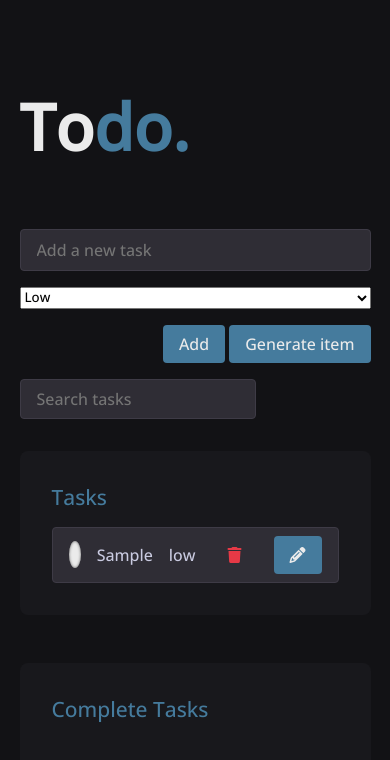
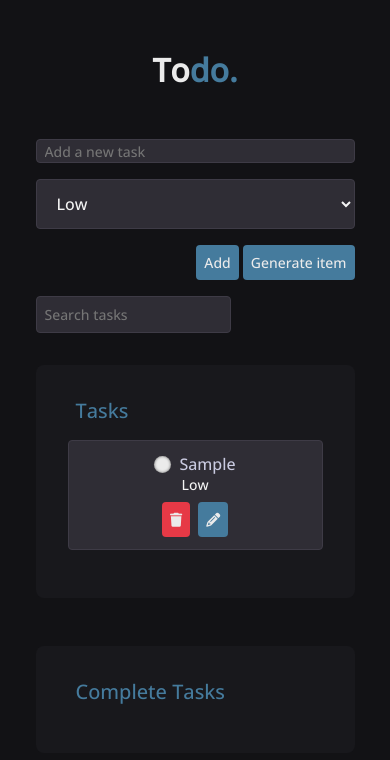
Before and after one commit to SofiaPerassi/TodoApp, a website with bundled scripts: page index.html in a window 390 px wide. Both pictures are taken after typing "Sample" into the empty fields and a click on the button "Add". Built offline with nearby package versions, Linux system fonts and the light colour scheme.

Commit message:
css changes for responsive

```diff
--- a/index.html
+++ b/index.html
@@ -23,7 +23,7 @@
       <div id="form">
         <input type="text" id="todo-input" placeholder="Add a new task" />
         <!-- Priority selector -->
-        <select id="todo-priority">
+        <select id="todo-priority" class="priority-select">
           <option value="low">Low</option>
           <option value="medium">Medium</option>
           <option value="high">High</option>
@@ -53,12 +53,15 @@
         </div>
         <div class="list-container">
           <li class="todo-item" id="todo-item-template">
+            <div class="mobile">
               <div class="toggle-checkbox">
                 <i class="fa-solid fa-check"></i>
               </div>
               <span class="title"></span>
+              <input type="text" class="edit-input" style="display:none;">
+            </div>
             <span class="priority"></span>
-            <input type="text" class="edit-input" style="display:none;">
+            <div class="actions">
               <button class="delete">
                 <i class="fa-solid fa-trash"></i>
               </button>
@@ -68,6 +71,7 @@
               <button class="save" style="display: none">
                 <i class="fa-solid fa-save"></i>
               </button>
+            </div>
           </li>
         </div>
       </ul>
--- a/src/css/style.css
+++ b/src/css/style.css
@@ -1,15 +1,21 @@
 body {
   background-color: #121215;
   box-sizing: border-box;
+  margin: 0;
+  padding: 0;
+  color: #ebebeb;
 }
 
 body * {
   font-family: "Open Sans", sans-serif;
+  box-sizing: inherit;
 }
 
 .page-title {
   color: #ebebeb;
   font-size: 4rem;
+  text-align: center;
+  margin: 2rem 0;
 }
 
 .page-title > .color {
@@ -17,7 +23,7 @@ body * {
 }
 
 .container {
-  padding: 2rem 0;
+  padding: 2rem 1rem;
   max-width: 50vw;
   margin: 0 auto;
   display: flex;
@@ -32,7 +38,7 @@ body * {
 }
 
 input {
-  padding: 0.5rem 1rem;
+  padding: 0.75rem 1rem;
   font-size: 1rem;
   border-radius: 0.25rem;
   background-color: #2f2d35;
@@ -42,17 +48,18 @@ input {
 }
 
 button {
-  padding: 0.5rem 1rem;
+  padding: 0.75rem 1rem;
   font-size: 1rem;
   border: none;
   border-radius: 0.25rem;
   background-color: #457b9d;
   color: #ebebeb;
   cursor: pointer;
+  transition: background-color 0.3s ease;
 }
 
 button:hover:not(.delete) {
-  background-color: #457b9d;
+  background-color: #346e8d;
 }
 
 ul {
@@ -62,11 +69,11 @@ ul {
   background-color: #18181c;
   max-height: 20rem;
   overflow-y: auto;
-  border-radius: .5rem;
+  border-radius: 0.5rem;
 }
 
 ul > .title {
-  font-size: 21px;
+  font-size: 1.25rem;
   color: #457b9d;
   margin-bottom: 1rem;
 }
@@ -77,32 +84,68 @@ li {
 
 input[type="checkbox"] {
   cursor: pointer;
+  width: 17px;
+  height: 17px;
+  border-radius: 50%;
 }
 
 #form > .action-row {
   margin-left: auto;
 }
 
+.todo-item {
+  color: #cacbe1;
+  display: flex;
+  flex-direction: row;
+  padding: 1rem;
+  border: solid 1px #3e3b46;
+  border-radius: 0.25rem;
+  background-color: #2f2d35;
+  margin-bottom: 1rem;
+  justify-content: space-between;
+  align-items: center;
+}
+
+.todo-item > .title-container {
+  display: flex;
+  align-items: center;
+  column-gap: 0.5rem;
+}
+
+.todo-item > .priority {
+  color: #f4f4f4;
+  font-size: 0.875rem;
+  text-transform: capitalize;
+}
+
+.todo-item > .actions {
+  display: flex;
+  column-gap: 0.5rem;
+  margin-top: 0.5rem;
+}
+
 .todo-item > .delete {
   border: none;
   background-color: transparent;
-  margin-left: auto;
   color: #e63946;
+  cursor: pointer;
+  transition: color 0.3s ease;
 }
 
-.todo-item {
-  color: #cacbe1;
-  display: flex;
-  column-gap: 1rem;
-  align-items: center;
-  padding: 0.5rem 1rem;
-  border: solid 1px #3e3b46;
-  border-radius: 0.25rem;
-  background-color: #2f2d35;
+.todo-item > .delete:hover {
+  color: #ff4a5e;
+}
+
+.todo-item:hover {
+  background-color: #3e3b46;
+}
+
+.delete {
+  background-color: #e63946;
 }
 
 #completed-list > .todo-item {
-  opacity: .5;
+  opacity: 0.5;
 }
 
 #completed-list .todo-item > .title {
@@ -121,12 +164,10 @@ input[type="checkbox"] {
   display: flex;
   align-items: center;
   justify-content: center;
-  padding: 5px;
+  padding: 0;
   font-size: 14px;
   cursor: pointer;
-  -webkit-box-shadow: inset 0px 0px 3px 0px rgba(0, 0, 0, 0.58);;
-  -moz-box-shadow: inset 0px 0px 3px 0px rgba(0, 0, 0, 0.58);;
-  box-shadow: inset 0px 0px 3px 0px rgba(0, 0, 0, 0.58);;
+  box-shadow: inset 0px 0px 3px 0px rgba(0, 0, 0, 0.58);
 }
 
 #active-list .toggle-checkbox {
@@ -146,8 +187,68 @@ input[type="checkbox"] {
   display: none;
 }
 
-@media (max-width: 750px) {
-  .container{
-    max-width: 90vw;
+.mobile {
+  display: flex;
+  justify-content: space-around;
+  align-items: center;
+}
+
+.title{
+  padding-left: 0.5rem;
+}
+
+.priority-select{
+  padding: 0.75rem 1rem;
+  font-size: 1rem;
+  border-radius: 0.25rem;
+  background-color: #2f2d35;
+  color: #f4f4f4;
+  border: solid 1px #3e3b46;
+  outline: none;
+}
+
+@media (max-width: 900px) {
+  .todo-item {
+    flex-direction: column;
   }
 }
+
+
+@media (max-width: 750px) {
+  .container {
+    max-width: 90vw;
+    padding: 1rem;
+  }
+
+  .page-title {
+    font-size: 2.5rem;
+  }
+}
+
+@media (max-width: 500px) {
+  .page-title {
+    font-size: 2rem;
+  }
+
+  button, input {
+    padding: 0.5rem;
+    font-size: 0.875rem;
+  }
+
+  .todo-item {
+    padding: 0.75rem;
+  }
+
+  .todo-item > .title-container {
+    flex-direction: row;
+    align-items: center;
+    column-gap: 0.5rem;
+  }
+
+  .todo-item > .actions {
+    flex-direction: row;
+    justify-content: flex-end;
+    column-gap: 0.5rem;
+    margin-top: 0.5rem;
+  }
+}
--- a/src/js/classes/TodoList.js
+++ b/src/js/classes/TodoList.js
@@ -123,7 +123,7 @@ class TodoList {
     });
   }
 
-  // /** renders all todos based on their status */
+  // renders all todos based on their status
   _renderAll() {
     Object.values(this.statuses).forEach(status => {
       const filteredTodos = this.todos.filter(todo => todo.status === status);
@@ -182,7 +182,7 @@ class TodoList {
     });
   }
 
-  /** filters todos based on search query */
+  // Filters todos based on search query
   _searchTodos(query) {
     Object.values(this.statuses).forEach(status => {
       const filteredTodos = this.todos.filter(todo => todo.status === status && todo.title.toLowerCase().includes(query));
```
Lines whose indentation alone changed are shown as unchanged.
